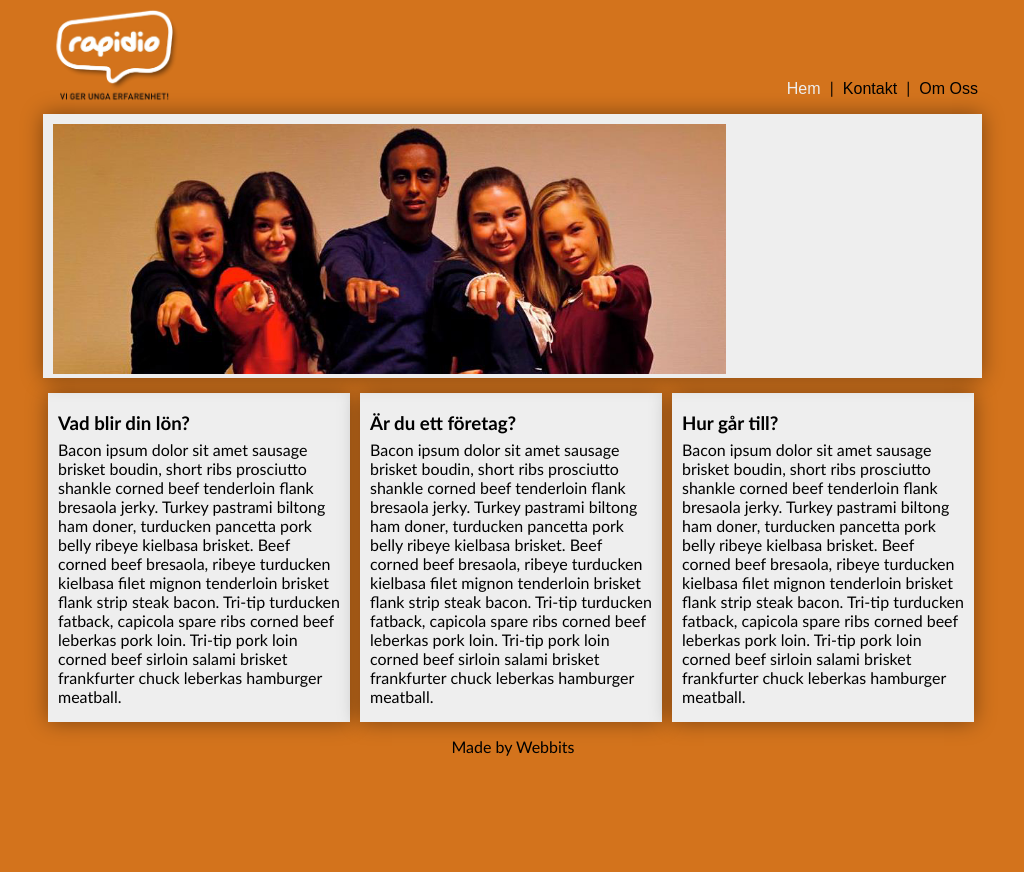
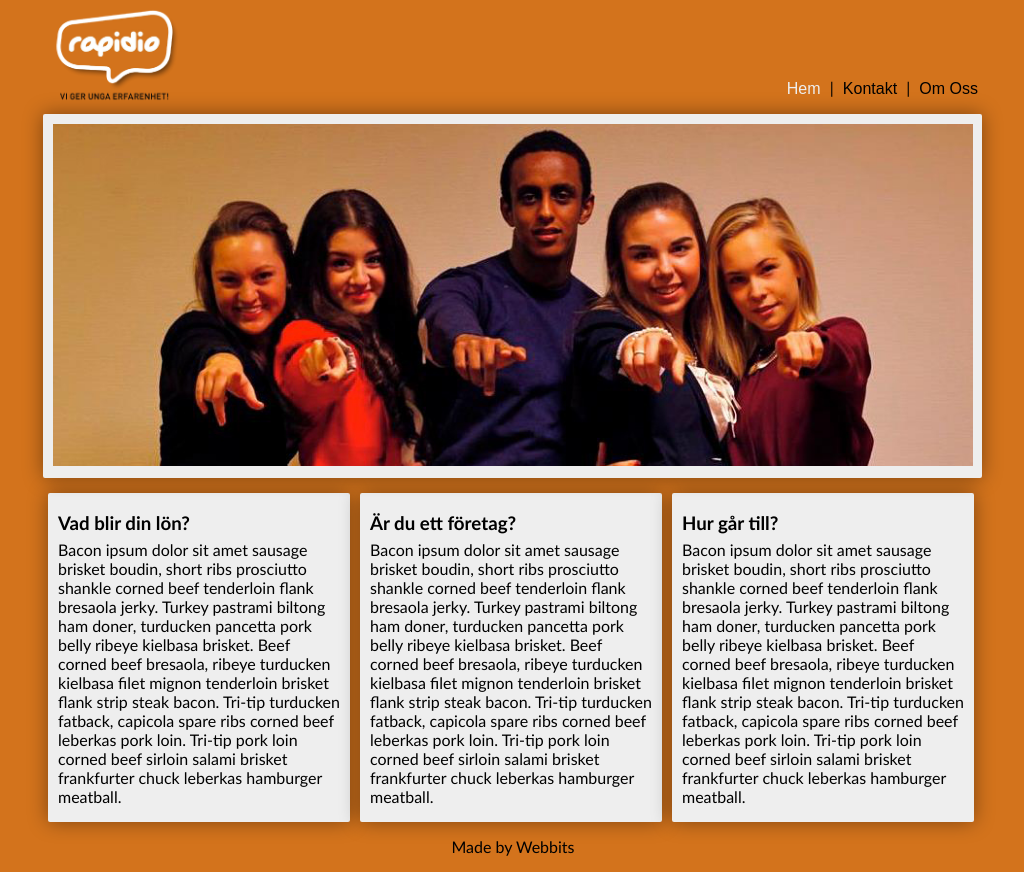
Before and after one commit to webbits-folke-palmqvist/RapidioUF, a PHP site: page / in a window 1280 px wide. Shown: the whole page, without its empty margins (127-1151 px from the left). Before the commit the page ends 756 px from the top, so only its background shows below. Run offline with PHP 8.4, Linux system fonts and the light colour scheme.

Commit message:
Rundade allt

```diff
--- a/Hemsida/assets/css/main.css
+++ b/Hemsida/assets/css/main.css
@@ -23,6 +23,7 @@ body {
 	padding: 0px 10px 0px 10px;
 	background-color: #EEEEEE;
 	box-shadow: 0 0 20px rgba(0,0,0,0.4);
+	border-radius: 2px;
 }
 
 .container {
@@ -33,6 +34,7 @@ body {
 	background-color: #EEEEEE;
 	padding: 1px 10px 1px 10px;
 	box-shadow: 0 0 20px rgba(0,0,0,0.4);
+	border-radius: 2px;
 }
 
 .paper hr {
@@ -93,15 +95,16 @@ body {
     margin-bottom: 10px;
     position: relative;
     width: 925px;
-    height: 250px;
+    height: 350px;
     padding: 7px;
     box-shadow: 0 0 20px rgba(0,0,0,0.4);
     background-color: #EEEEEE;
+    border-radius: 2px;
 }
 
 #slideshow img {
 	max-width: 920px;
-	max-height: 250px;
+	max-height: 350px;
 }
 
 #slideshow > div {
```
